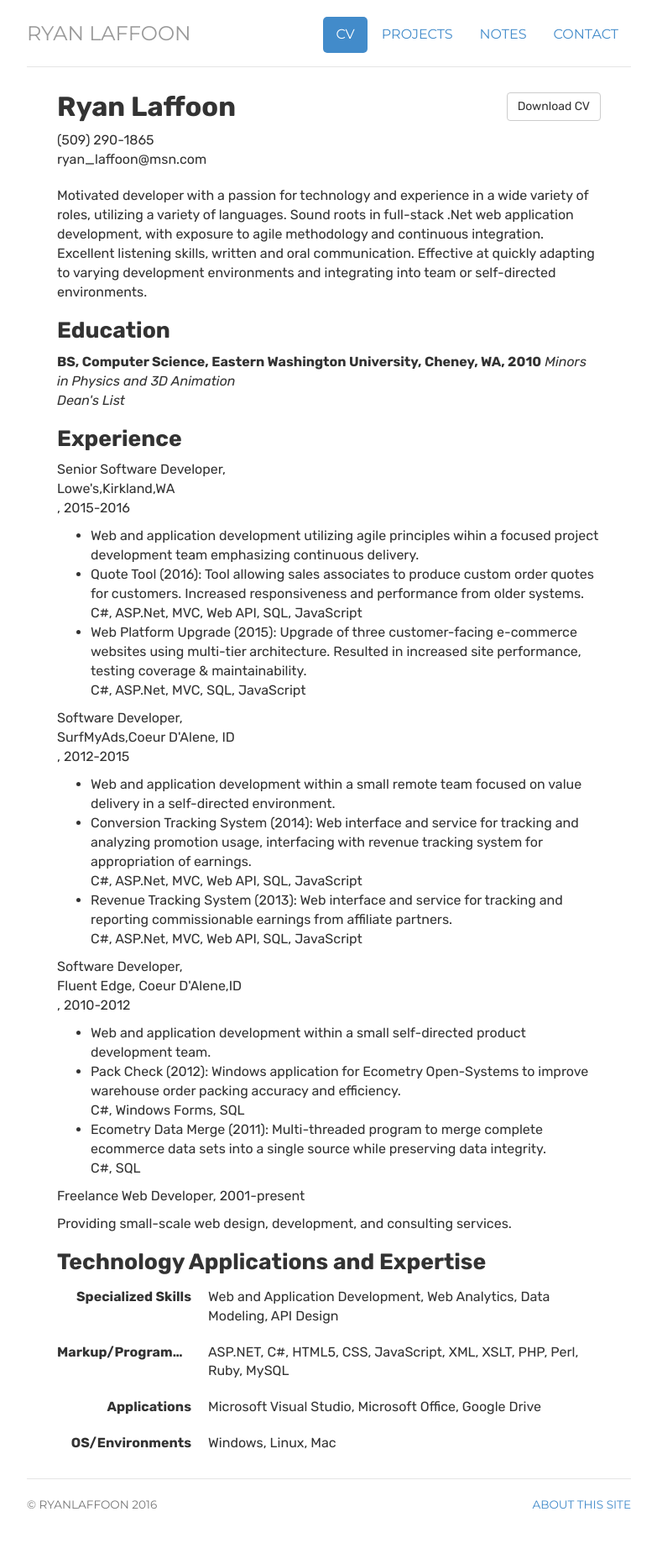
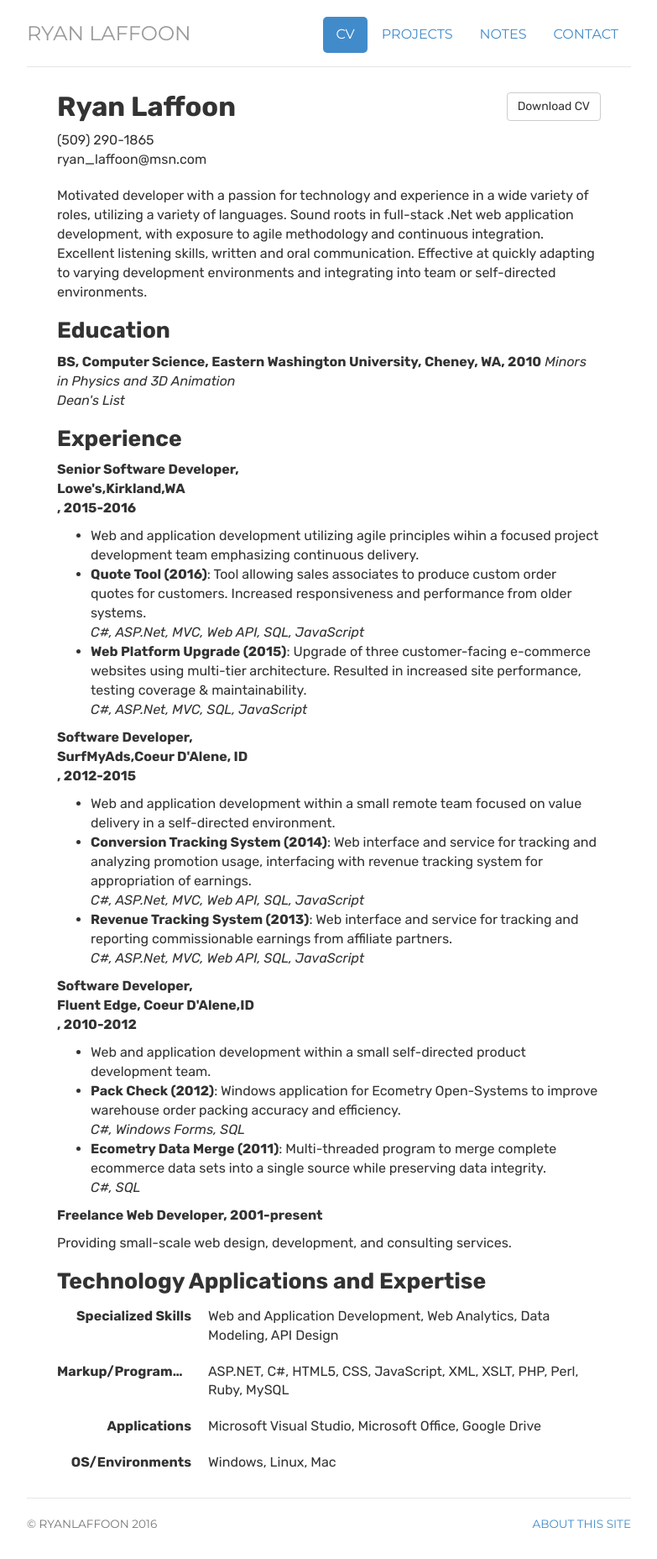
Before and after one commit to ryanlaffoon/ryanlaffoon.github.io, a Jekyll site: the page built from cv/index.html, in a window 1280 px wide. Shown: the whole page at 84% size, without its empty margins (248-1031 px from the left). Built offline with Jekyll 4.4.1, drawn with Linux system fonts in a browser that asks for light colours; before the commit the page ends 1833 px from its top, so only the background shows below that.

Commit message:
style updates

```diff
--- a/css/style.css
+++ b/css/style.css
@@ -51,10 +51,10 @@ ul.listnotes li {line-height: 30px; }
     .cv h1 {
         font-size: 32.5px;
     }
-    experience-project, experience-header {
+    .experience-project, .experience-header {
         font-weight: bold;
     }
-    experience-tags{
+    .experience-tags{
         font-style: italic;
     }
 
```
